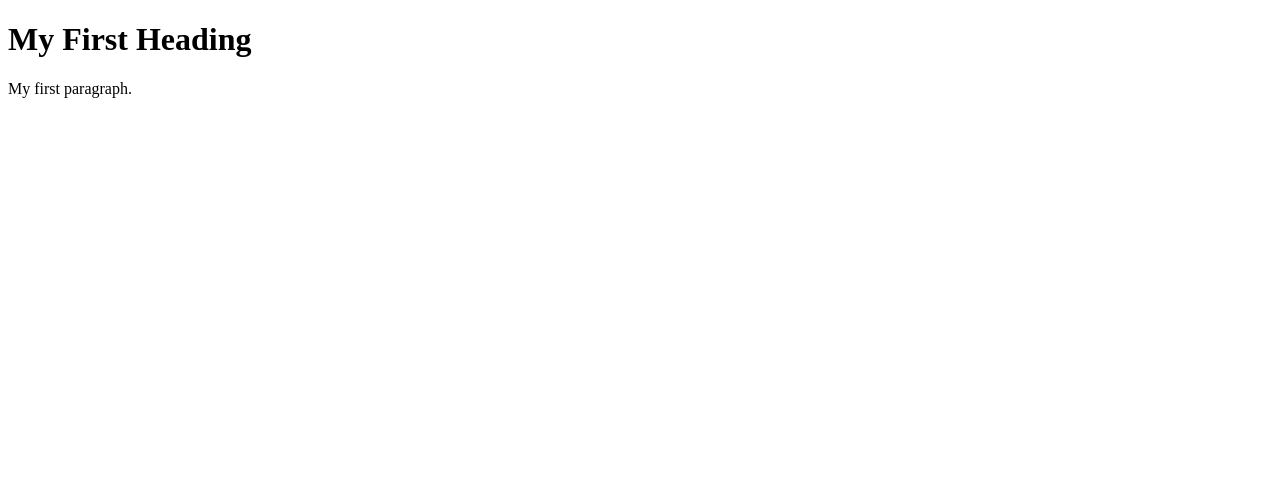
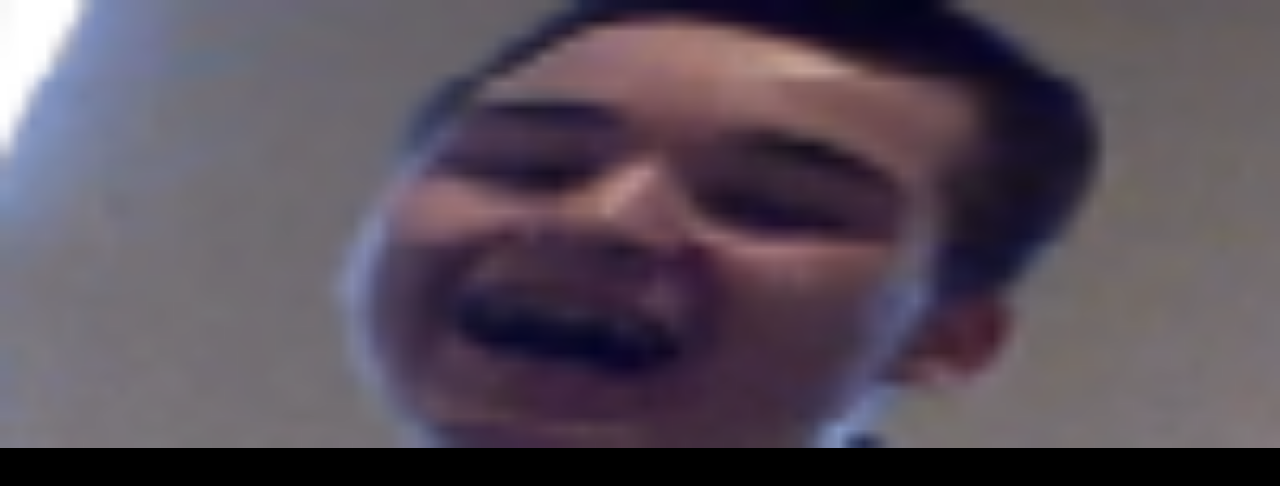
Before and after one commit to Lumivair/stragi, a plain HTML site: page index.html in a window 1280 px wide. Drawn offline with Linux system fonts and the light colour scheme.

Commit message:
Refactor HTML structure and add styles

```diff
--- a/index.html
+++ b/index.html
@@ -1,12 +1,43 @@
-<!DOCTYPE html>
-<html>
+<!doctype html>
+<html lang="en">
 <head>
-<title>Page Title</title>
+  <meta charset="utf-8" />
+  <meta name="viewport" content="width=device-width,initial-scale=1" />
+  <title>stragi.gay</title>
+  <style>
+    /* Reset body so image touches the edges */
+    html,body {
+      height: 100%;
+      margin: 0;
+      background: #000; /* fallback while image loads */
+    }
+
+    /* Container keeps things centered if you want content later */
+    .wrap {
+      width: 100%;
+      display: flex;
+      justify-content: center;
+      align-items: flex-start;
+    }
+
+    /* The image: full width, auto height so aspect ratio stays correct */
+    img.full-width {
+      display: block;
+      width: 100%;
+      height: auto;
+      max-width: none; /* ensure it doesn't get constrained */
+    }
+
+    /* Optional: remove selection and image dragging on desktop */
+    img.full-width {
+      -webkit-user-drag: none;
+      user-select: none;
+    }
+  </style>
 </head>
 <body>
-
-<h1>My First Heading</h1>
-<p>My first paragraph.</p>
-
+  <main class="wrap" role="main">
+    <img class="full-width" src="stragi.png" alt="Stragi">
+  </main>
 </body>
 </html>
```
